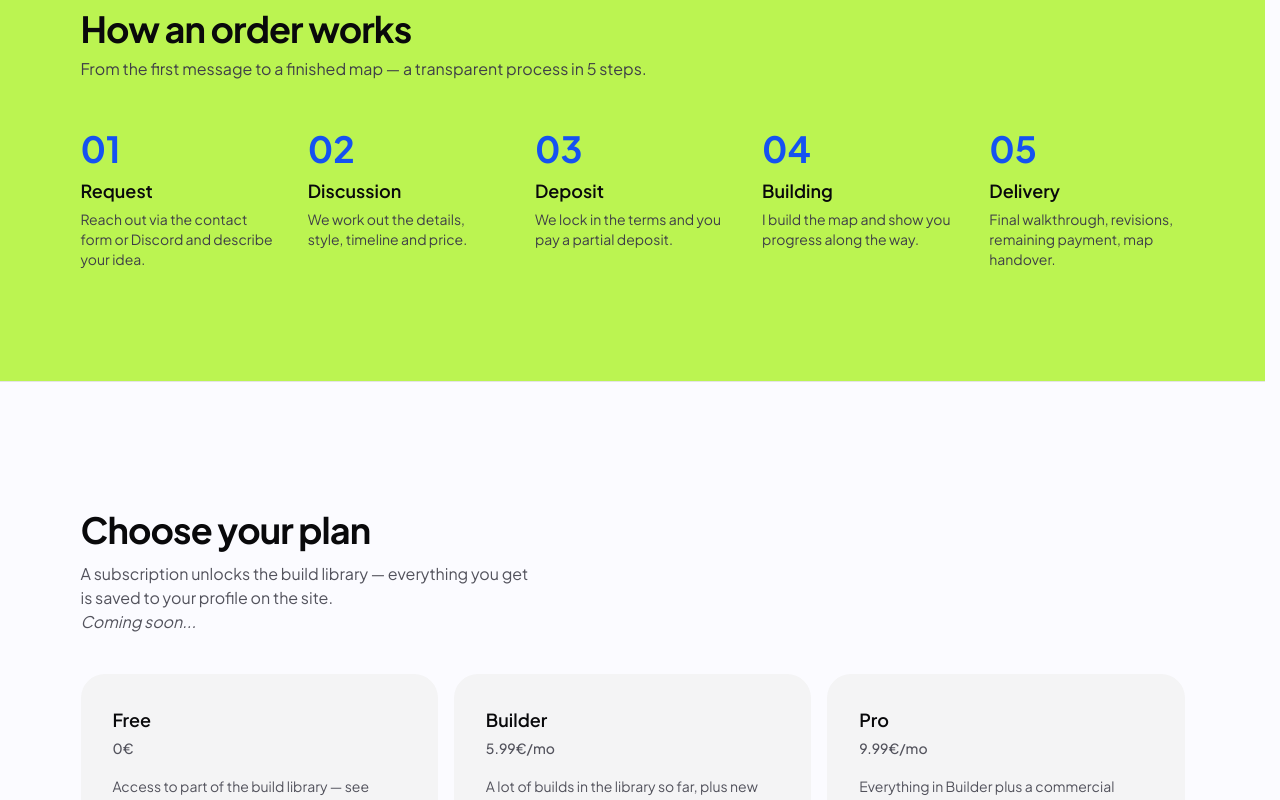
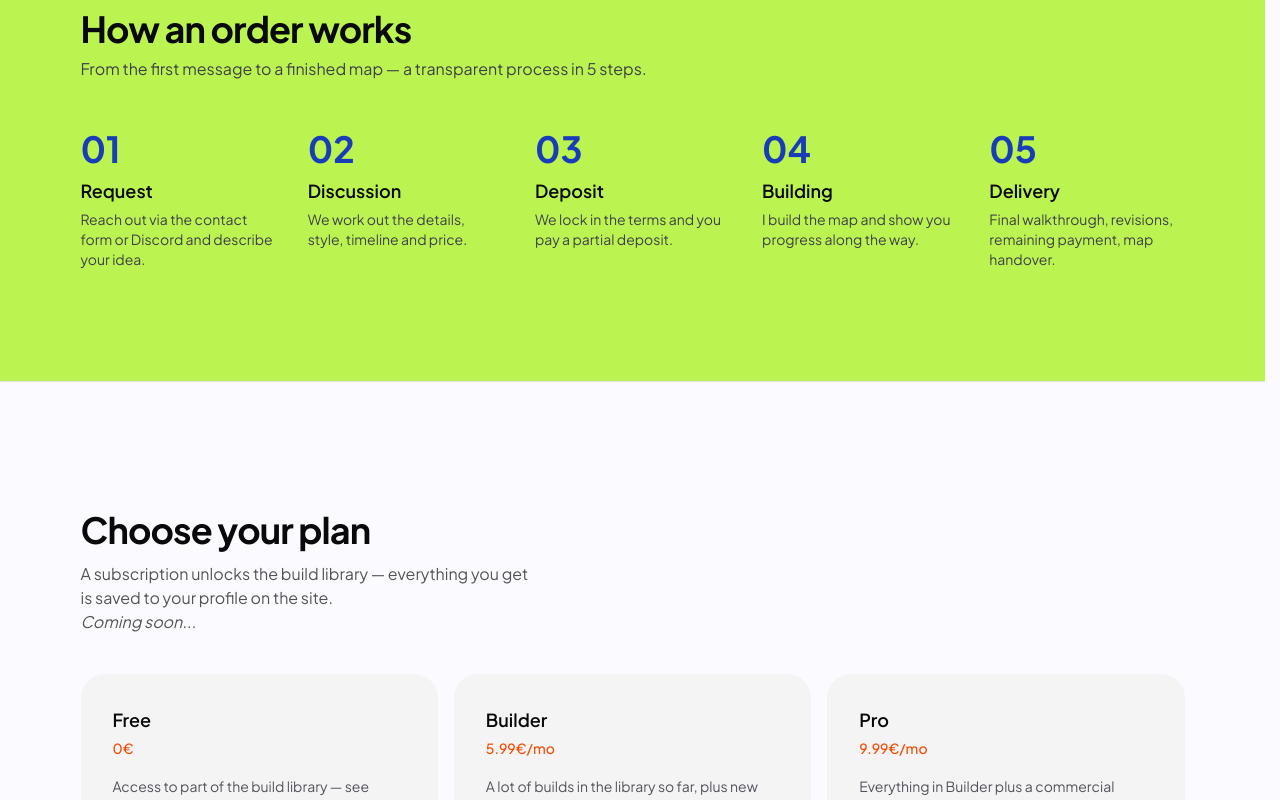
Before and after one commit to SouCampusV2/soucampusWeb, a Next.js app: page / in a window 1280 px wide. Shown: the part 1800-2600 px from the top of the page. Built offline with nearby package versions, Linux system fonts and the light colour scheme; no server answers; the database is empty; a web font is replaced by a local one.

Commit message:
Tweak accent colors on home sections
Owner color adjustments: step numbers blue-800, plan price orange, project tag lime.

```diff
--- a/src/components/HowItWorks.tsx
+++ b/src/components/HowItWorks.tsx
@@ -37,7 +37,7 @@ export function HowItWorks() {
               transition={{ delay: i * 0.08 }}
               className="relative"
             >
-              <span className="text-4xl font-bold text-blue-650 dark:text-blue-400">
+              <span className="text-4xl font-bold text-blue-800 dark:text-blue-400">
                 {String(i + 1).padStart(2, "0")}
               </span>
               <h3 className="mt-2 text-lg font-semibold text-zinc-950 dark:text-zinc-50">
--- a/src/components/PricingSection.tsx
+++ b/src/components/PricingSection.tsx
@@ -112,7 +112,7 @@ export function PricingSection() {
                   <h3 className="text-lg font-semibold text-zinc-950 dark:text-zinc-50">
                     {plan.name}
                   </h3>
-                  <p className="mt-1 text-sm font-medium text-zinc-600 dark:text-zinc-400">
+                  <p className="mt-1 text-sm font-medium text-orange-600 dark:text-orange-400">
                     {plan.price}
                   </p>
                   <p className="mt-4 text-sm leading-6 text-zinc-600 dark:text-zinc-400">
--- a/src/components/RecentProjects.tsx
+++ b/src/components/RecentProjects.tsx
@@ -49,7 +49,7 @@ export function RecentProjects({ projects }: { projects: Project[] }) {
                 />
               </div>
               <div className="p-5">
-                <span className="text-xs font-medium uppercase tracking-wide text-orange-600 dark:text-orange-400">
+                <span className="text-xs font-medium uppercase tracking-wide text-lime-600 dark:text-lime-400">
                   {project.tag}
                 </span>
                 <h3 className="mt-1 text-lg font-semibold text-zinc-950 dark:text-zinc-50">
```
